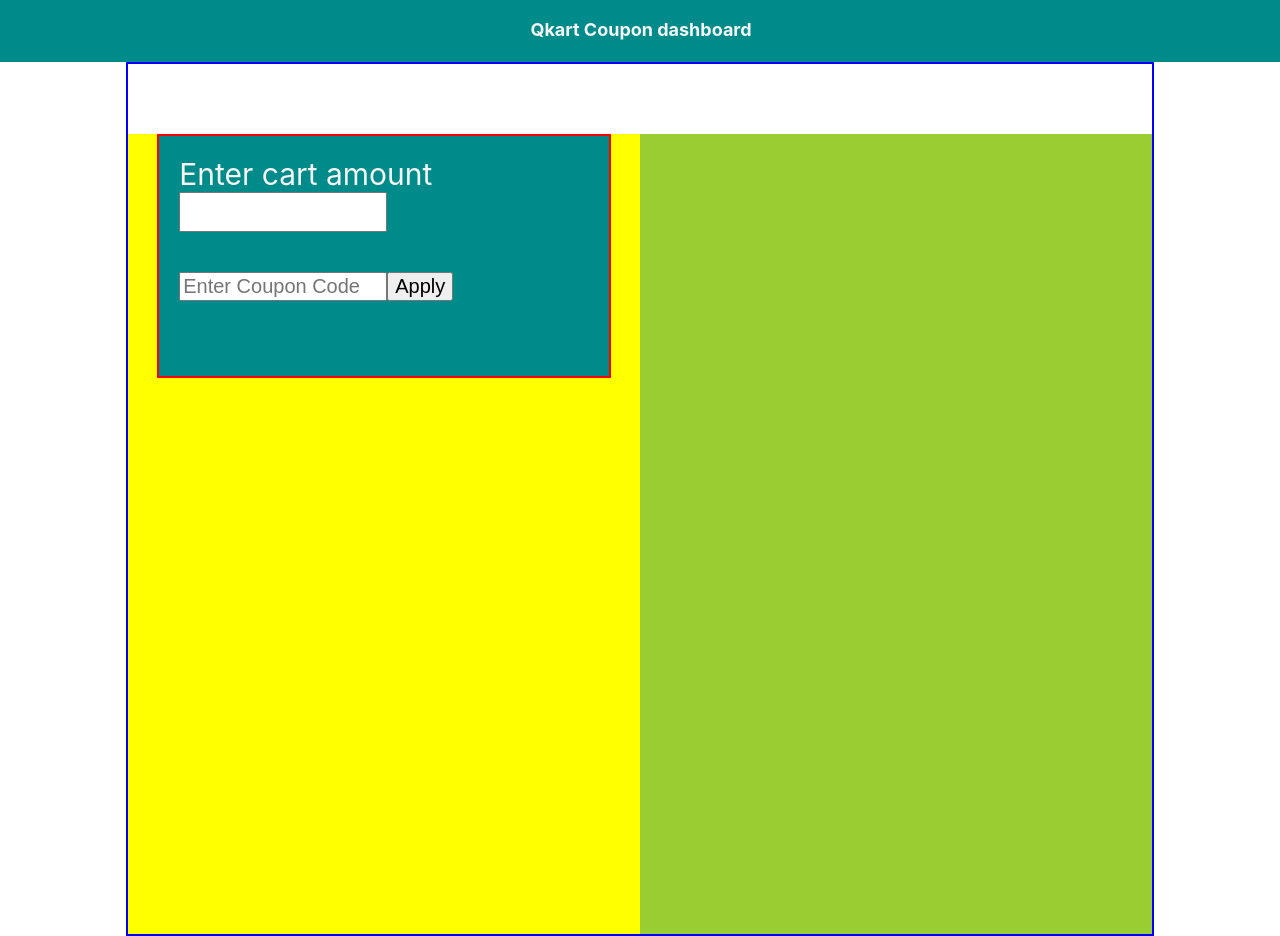
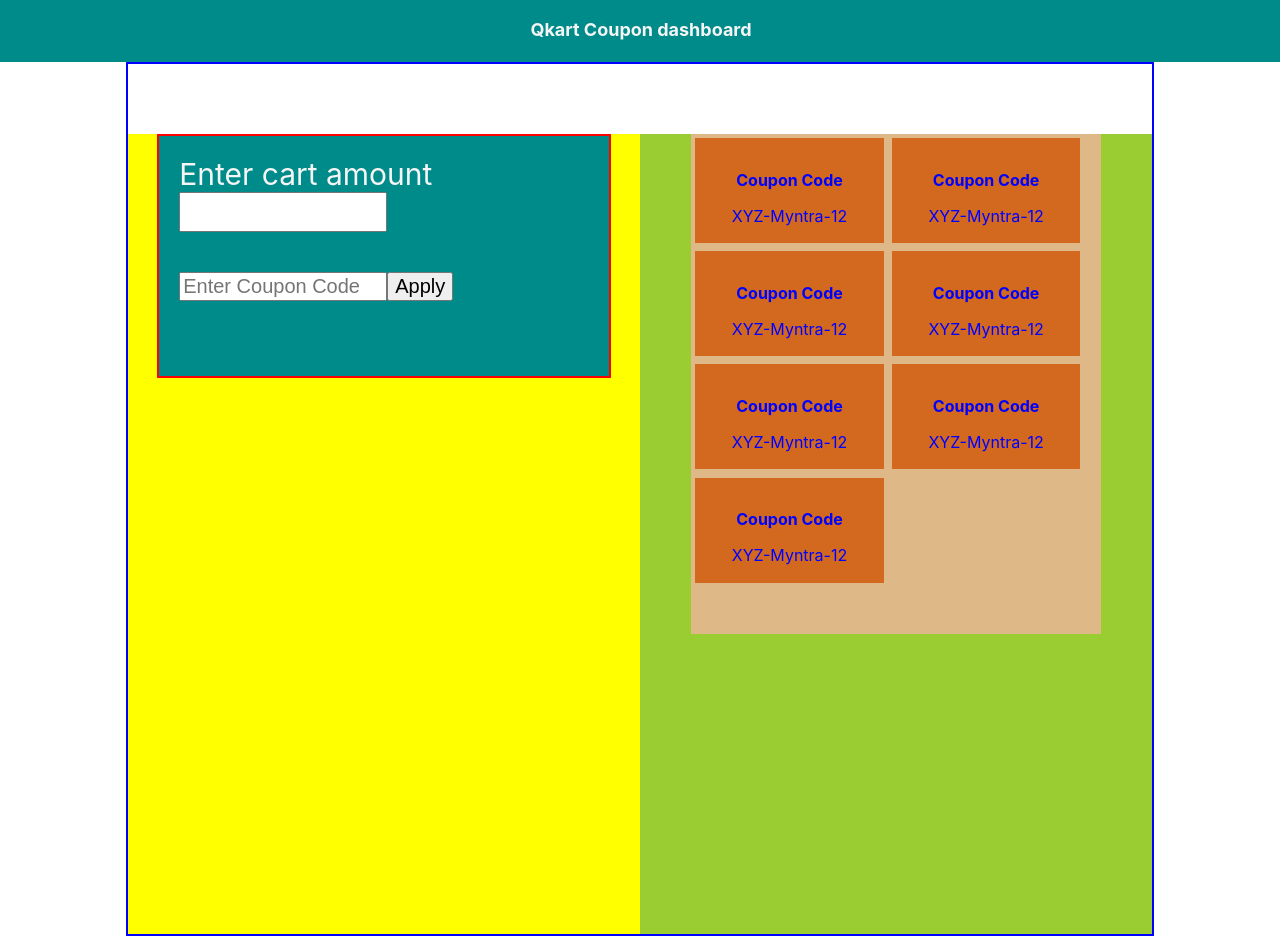
Before and after one commit to BaliSutej/qkart-coupon-frontend, a React (Create React App) app: page / in a window 1280 px wide. Built offline with nearby package versions, Linux system fonts and the light colour scheme.

Commit message:
Added AllCoupons Component

```diff
--- a/src/App.js
+++ b/src/App.js
@@ -1,6 +1,7 @@
 import react from 'react';
 import './App.css';
 import ApplyCoupon from './components/ApplyCoupon';
+import AllCoupons from './components/AllCoupons';
 
 class App extends react.Component {
 
@@ -17,10 +18,9 @@ class App extends react.Component {
         <div id='dashboard'>
           <div id='left'>
             <ApplyCoupon></ApplyCoupon>
-
           </div>
           <div id='right'>
-
+            <AllCoupons></AllCoupons>
           </div>
         </div>
       </>
--- a/src/components/AllCoupons.js
+++ b/src/components/AllCoupons.js
@@ -0,0 +1,25 @@
+import react from 'react';
+import './AllCouponsStyle.css';
+import Coupon from './Coupon';
+
+class AllCoupons extends react.Component {
+
+    x = [{ code: "XYZ-Myntra-12" }, { code: "XYZ-Myntra-12" }, { code: "XYZ-Myntra-12" }, { code: "XYZ-Myntra-12" }, { code: "XYZ-Myntra-12" }, { code: "XYZ-Myntra-12" }, { code: "XYZ-Myntra-12" }]
+
+    render() {
+        return (
+            <>
+                <div id='allcoupon-cmpt'>
+                    {
+                        this.x.map((ele) => (
+                            <Coupon code={ele.code}></Coupon>
+                        ))
+                    }
+                </div>
+            </>
+        )
+    }
+
+}
+
+export default AllCoupons;
--- a/src/components/AllCouponsStyle.css
+++ b/src/components/AllCouponsStyle.css
@@ -0,0 +1,22 @@
+#allcoupon-cmpt{
+    color: blue;
+    background-color: burlywood;
+    width: 80%;
+    margin: auto;
+    min-height: 500px;
+}
+
+.coupons{
+    display: inline-block;
+    width: 46%;
+    height: 100px;
+    background-color: chocolate;
+    text-align: center;
+    padding-top: 5px;
+    margin: 1%;
+}
+
+.coupons h5 {
+    font-size: medium;
+    margin-bottom: 5px;
+}
--- /dev/null
+++ b/src/components/Coupon.js
@@ -0,0 +1,14 @@
+import './AllCouponsStyle.css';
+
+function Coupon(props) {
+    return (
+        <>
+            <div className='coupons'>
+                <h5>Coupon Code </h5>
+                <p>{props.code}</p>
+            </div>
+        </>
+    )
+}
+
+export default Coupon;
```
Also changed, not shown: src/components/CouponStyle.css (added).
